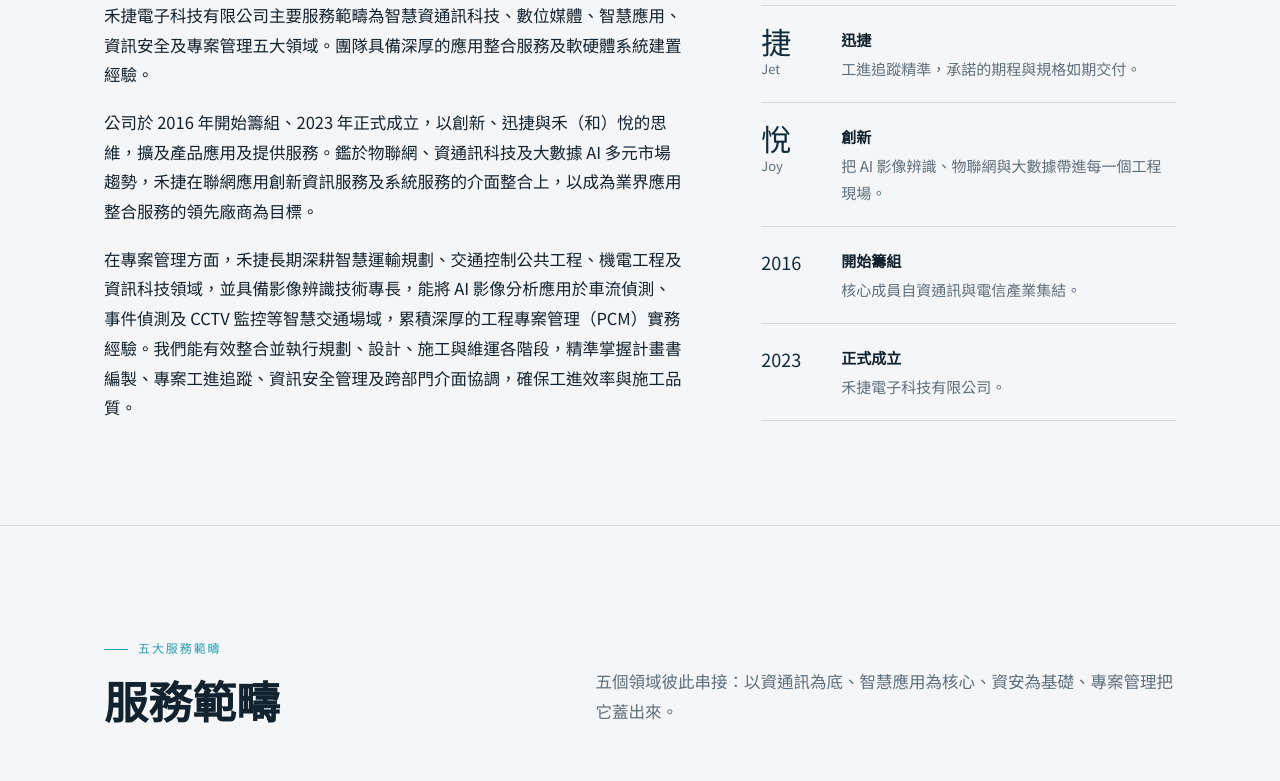
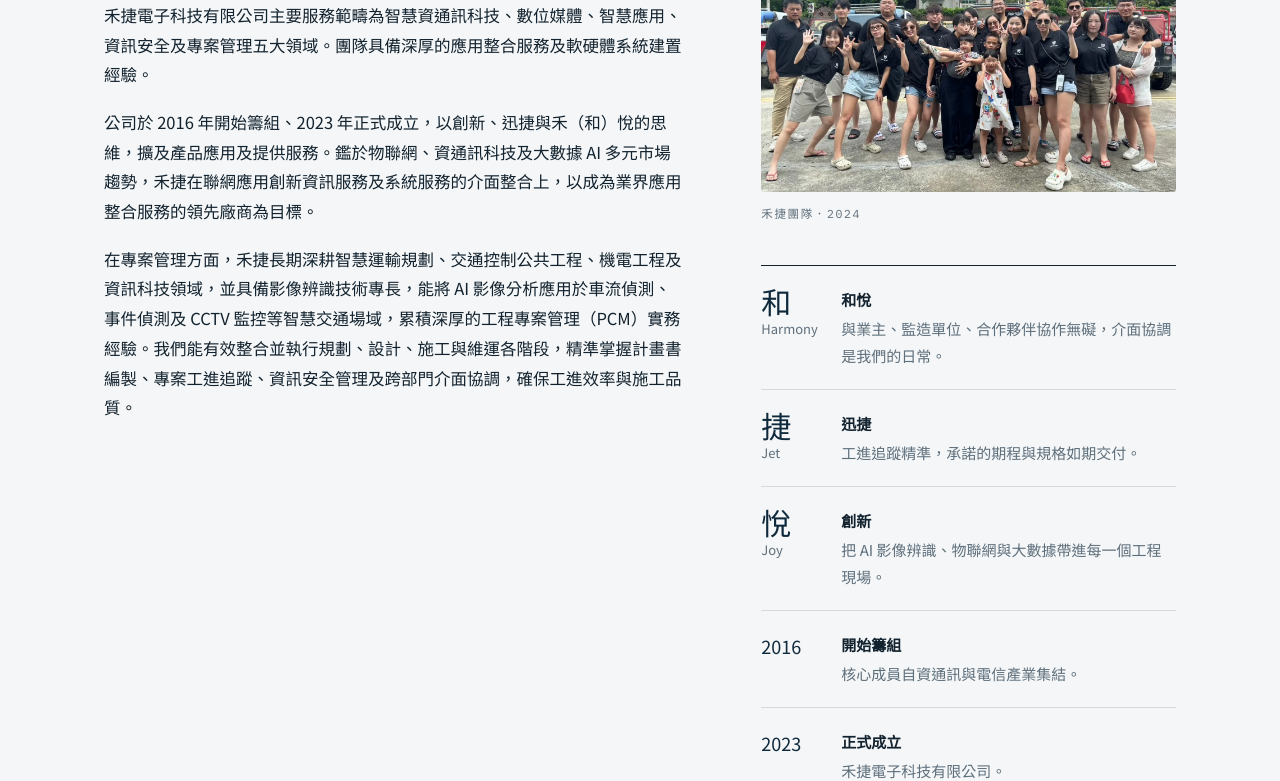
Before and after one commit to shunmin0110/shunmin0110.github.io, a plain HTML site: page about.html in a window 1280 px wide. Shown: the part 658-1439 px from the top of the page. Drawn offline with Linux system fonts and the light colour scheme; a web font is replaced by a local one.

Commit message:
關於禾捷頁加入團隊合照
- assets/team-2024.webp：2024 員工旅遊合照（全員著 HarJET 制服），
  WebP q76 約 210KB。原圖 1477px 寬，未達 1600px 故不放大
- 放在公司簡介右欄，與「和捷悅」價值清單同一欄；加 .about-side／.team-photo
- .gitignore 排除 LINE 匯出的人像原圖，避免未確認肖像同意就公開

Co-Authored-By: Claude Opus 5 (1M context) <noreply@anthropic.com>
Claude-Session: https://claude.ai/code/session_011mSD2t8nHuQW3X3kzZjHMd

```diff
--- a/about.html
+++ b/about.html
@@ -55,13 +55,20 @@
         <p>公司於 2016 年開始籌組、2023 年正式成立，以創新、迅捷與禾（和）悅的思維，擴及產品應用及提供服務。鑑於物聯網、資通訊科技及大數據 AI 多元市場趨勢，禾捷在聯網應用創新資訊服務及系統服務的介面整合上，以成為業界應用整合服務的領先廠商為目標。</p>
         <p id="pcm">在專案管理方面，禾捷長期深耕智慧運輸規劃、交通控制公共工程、機電工程及資訊科技領域，並具備影像辨識技術專長，能將 AI 影像分析應用於車流偵測、事件偵測及 CCTV 監控等智慧交通場域，累積深厚的工程專案管理（PCM）實務經驗。我們能有效整合並執行規劃、設計、施工與維運各階段，精準掌握計畫書編製、專案工進追蹤、資訊安全管理及跨部門介面協調，確保工進效率與施工品質。</p>
       </div>
-      <ul class="values reveal">
+      <div class="about-side reveal">
+        <figure class="team-photo">
+          <img src="assets/team-2024.webp" alt="禾捷電子科技團隊合照，成員身著印有 HarJET 盾牌標誌的黑色制服"
+               width="1477" height="1108" loading="lazy" decoding="async">
+          <figcaption>禾捷團隊．2024</figcaption>
+        </figure>
+        <ul class="values">
           <li><span class="k">和<small>Harmony</small></span><span class="v"><b>和悅</b>與業主、監造單位、合作夥伴協作無礙，介面協調是我們的日常。</span></li>
           <li><span class="k">捷<small>Jet</small></span><span class="v"><b>迅捷</b>工進追蹤精準，承諾的期程與規格如期交付。</span></li>
           <li><span class="k">悅<small>Joy</small></span><span class="v"><b>創新</b>把 AI 影像辨識、物聯網與大數據帶進每一個工程現場。</span></li>
           <li><span class="k" style="font-size:18px;padding-top:6px">2016</span><span class="v"><b>開始籌組</b>核心成員自資通訊與電信產業集結。</span></li>
           <li><span class="k" style="font-size:18px;padding-top:6px">2023</span><span class="v"><b>正式成立</b>禾捷電子科技有限公司。</span></li>
         </ul>
+      </div>
     </div>
   </div>
 </section>
--- a/style.css
+++ b/style.css
@@ -220,6 +220,13 @@ ul { margin: 0; padding: 0; list-style: none; }
 .about-grid { display: grid; grid-template-columns: minmax(0, 7fr) minmax(0, 5fr); gap: clamp(32px, 6vw, 80px); }
 .about-copy { font-size: 16.5px; max-width: 36em; }
 .about-copy p + p { margin-top: 18px; }
+.about-side { display: grid; gap: clamp(28px, 4vw, 40px); align-content: start; }
+.team-photo { margin: 0; }  /* 蓋掉 figure 預設的 1em 40px */
+.team-photo img { width: 100%; height: auto; border-radius: 3px; }
+.team-photo figcaption {
+  margin-top: 12px; font-family: var(--mono); font-size: 11.5px; letter-spacing: .14em;
+  text-transform: uppercase; color: var(--muted);
+}
 .values { border-top: 1px solid var(--ink); }
 .values li { padding: 20px 0; border-bottom: 1px solid var(--line); display: grid; grid-template-columns: 64px 1fr; gap: 16px; align-items: start; }
 .values .k { font-family: var(--display); font-size: 30px; line-height: 1; color: var(--navy); }
```
Also changed, not shown: assets/team-2024.webp (added), 2 other files. Lines whose indentation alone changed are shown as unchanged.
